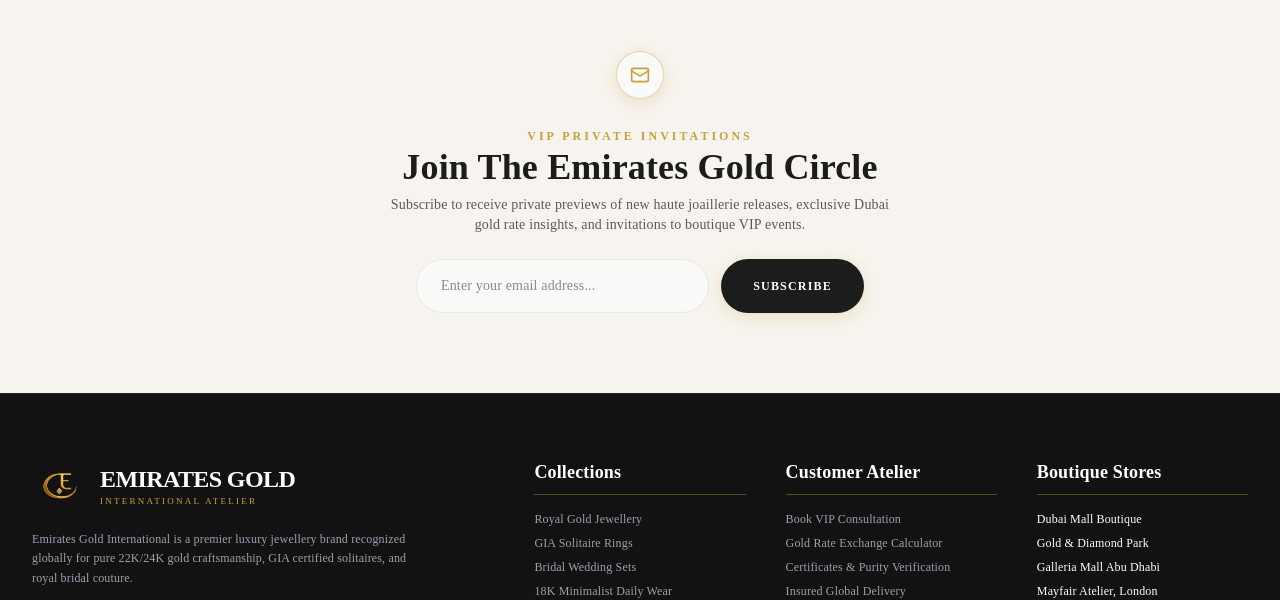
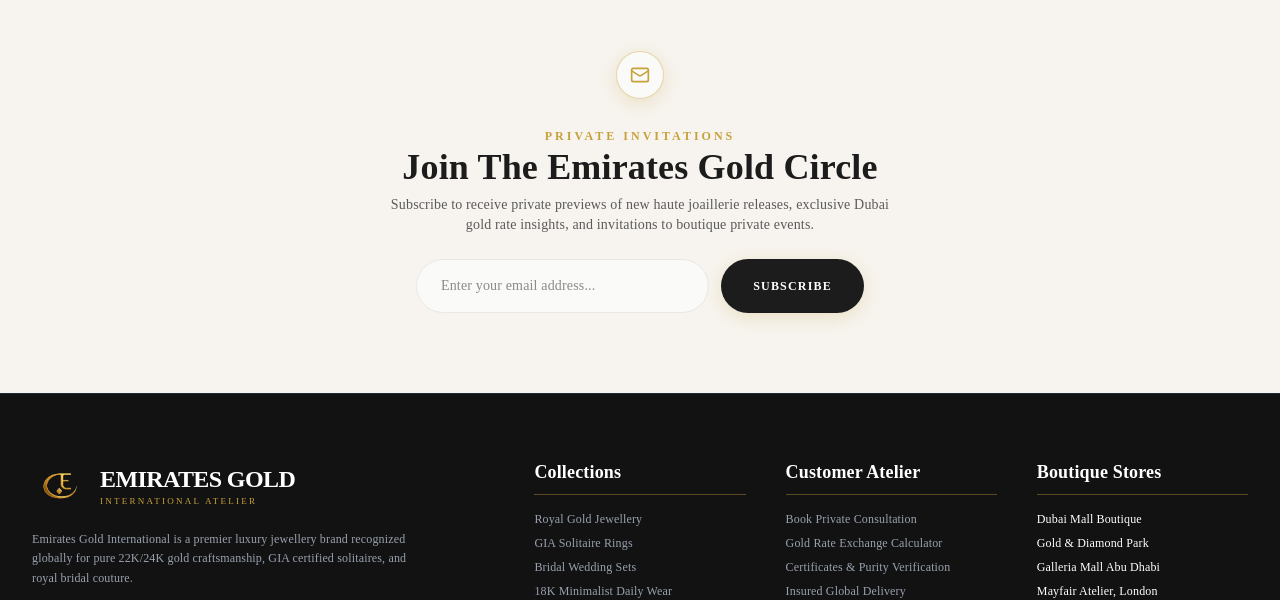
Before and after one commit to Anish508/Jewelry-Website, a Next.js app: page / in a window 1280 px wide. Shown: the part 7840-8440 px from the top of the page. Built offline with nearby package versions, Linux system fonts and the light colour scheme.

Commit message:
feat: implement modal architecture and core UI components including cart, search, and product quick view functionality

```diff
--- a/src/components/Footer.tsx
+++ b/src/components/Footer.tsx
@@ -65,7 +65,7 @@
               Customer Atelier
             </h4>
             <ul className="space-y-2 text-xs text-gray-400">
-              <li><a href="#" className="hover:text-[#C7A13A] transition">Book VIP Consultation</a></li>
+              <li><a href="#" className="hover:text-[#C7A13A] transition">Book Private Consultation</a></li>
               <li><a href="#" className="hover:text-[#C7A13A] transition">Gold Rate Exchange Calculator</a></li>
               <li><a href="#" className="hover:text-[#C7A13A] transition">Certificates & Purity Verification</a></li>
               <li><a href="#" className="hover:text-[#C7A13A] transition">Insured Global Delivery</a></li>
--- a/src/components/Header.tsx
+++ b/src/components/Header.tsx
@@ -265,7 +265,7 @@
               className="py-2.5 px-3 text-[#1C1C1C] bg-[#F7F4EF] border border-[#E5DFD3] rounded-full text-center font-bold hover:border-[#C7A13A] transition flex items-center justify-center space-x-1"
             >
               <User className="w-3.5 h-3.5 mr-1 text-[#C7A13A]" />
-              <span>VIP Portal</span>
+              <span>Client Portal</span>
             </button>
             <a
               href="https://wa.me/97148004653"
@@ -617,11 +617,11 @@
               )}
             </button>
 
-            {/* Desktop VIP Account Icon */}
+            {/* Desktop Account Icon */}
             <button
               onClick={onOpenAccount}
               className="p-2 text-[#1C1C1C] hover:text-[#C7A13A] hover:bg-[#F7F4EF] transition rounded-full"
-              title="VIP Account"
+              title="My Account"
             >
               <User className="w-5 h-5 stroke-[1.75]" />
             </button>
@@ -668,7 +668,7 @@
                 <li><a href="#bridal" className="hover:text-[#C7A13A] transition">Royal Wedding Sets</a></li>
                 <li><a href="#bridal" className="hover:text-[#C7A13A] transition">Engagement Solitaire Bands</a></li>
                 <li><a href="#bridal" className="hover:text-[#C7A13A] transition">Anniversary Eternities</a></li>
-                <li><a href="#bridal" className="hover:text-[#C7A13A] transition">Corporate VIP Bullion Gifts</a></li>
+                <li><a href="#bridal" className="hover:text-[#C7A13A] transition">Corporate Bullion Gifts</a></li>
               </ul>
             </div>
 
--- a/src/components/Modals.tsx
+++ b/src/components/Modals.tsx
@@ -405,7 +405,7 @@
           >
             <div>
               <div className="flex items-center justify-between border-b border-[#EAE8E4] pb-3 mb-5">
-                <h3 className="font-serif text-lg sm:text-xl font-bold text-[#1C1C1C]">Atelier VIP Portal</h3>
+                <h3 className="font-serif text-lg sm:text-xl font-bold text-[#1C1C1C]">Client Account</h3>
                 <button onClick={onCloseAccount} className="p-1.5 text-[#1C1C1C] hover:text-[#C7A13A] rounded-full hover:bg-gray-100">
                   <X className="w-6 h-6" />
                 </button>
@@ -426,11 +426,11 @@
                     accountTab === "register" ? "text-[#C7A13A] border-b-2 border-[#C7A13A]" : "text-gray-400"
                   }`}
                 >
-                  Create VIP Account
+                  Create Account
                 </button>
               </div>
 
-              <form onSubmit={(e) => { e.preventDefault(); alert("VIP Sign In Successful!"); onCloseAccount(); }} className="space-y-3 sm:space-y-4">
+              <form onSubmit={(e) => { e.preventDefault(); alert("Sign In Successful!"); onCloseAccount(); }} className="space-y-3 sm:space-y-4">
                 {accountTab === "register" && (
                   <div className="space-y-1">
                     <label className="text-[10px] sm:text-xs font-semibold text-[#1C1C1C] uppercase tracking-wider block">Full Name</label>
@@ -439,7 +439,7 @@
                 )}
                 <div className="space-y-1">
                   <label className="text-[10px] sm:text-xs font-semibold text-[#1C1C1C] uppercase tracking-wider block">Email Address</label>
-                  <input type="email" required placeholder="vip@emiratesgold.com" className="w-full px-3.5 py-2.5 bg-[#F7F4EF] rounded-xl border border-[#EAE8E4] text-xs text-[#1C1C1C]" />
+                  <input type="email" required placeholder="client@emiratesgold.com" className="w-full px-3.5 py-2.5 bg-[#F7F4EF] rounded-xl border border-[#EAE8E4] text-xs text-[#1C1C1C]" />
                 </div>
                 <div className="space-y-1">
                   <label className="text-[10px] sm:text-xs font-semibold text-[#1C1C1C] uppercase tracking-wider block">Password</label>
@@ -447,7 +447,7 @@
                 </div>
 
                 <button type="submit" className="w-full py-3.5 bg-[#1C1C1C] hover:bg-[#C7A13A] text-white text-xs font-semibold uppercase tracking-widest rounded-full transition gold-glow">
-                  {accountTab === "login" ? "Sign In To Account" : "Register VIP Member"}
+                  {accountTab === "login" ? "Sign In To Account" : "Register Member"}
                 </button>
               </form>
             </div>
--- a/src/components/Newsletter.tsx
+++ b/src/components/Newsletter.tsx
@@ -23,13 +23,13 @@
 
         <div className="space-y-2">
           <span className="text-xs font-semibold uppercase tracking-[0.25em] text-[#C7A13A]">
-            VIP Private Invitations
+            Private Invitations
           </span>
           <h2 className="font-serif text-3xl sm:text-4xl font-bold text-[#1C1C1C]">
             Join The Emirates Gold Circle
           </h2>
           <p className="text-sm text-[#5A5A5A] max-w-lg mx-auto">
-            Subscribe to receive private previews of new haute joaillerie releases, exclusive Dubai gold rate insights, and invitations to boutique VIP events.
+            Subscribe to receive private previews of new haute joaillerie releases, exclusive Dubai gold rate insights, and invitations to boutique private events.
           </p>
         </div>
 
--- a/src/data/jewelleryData.ts
+++ b/src/data/jewelleryData.ts
@@ -322,5 +322,5 @@
   "Gold & Diamond Park – Flagship Showroom, Dubai",
   "Galleria Mall – Al Maryah Island, Abu Dhabi",
   "Mayfair Private Boutique, London UK",
-  "Fifth Avenue VIP Suite, New York USA",
+  "Fifth Avenue Private Suite, New York USA",
 ];
```
